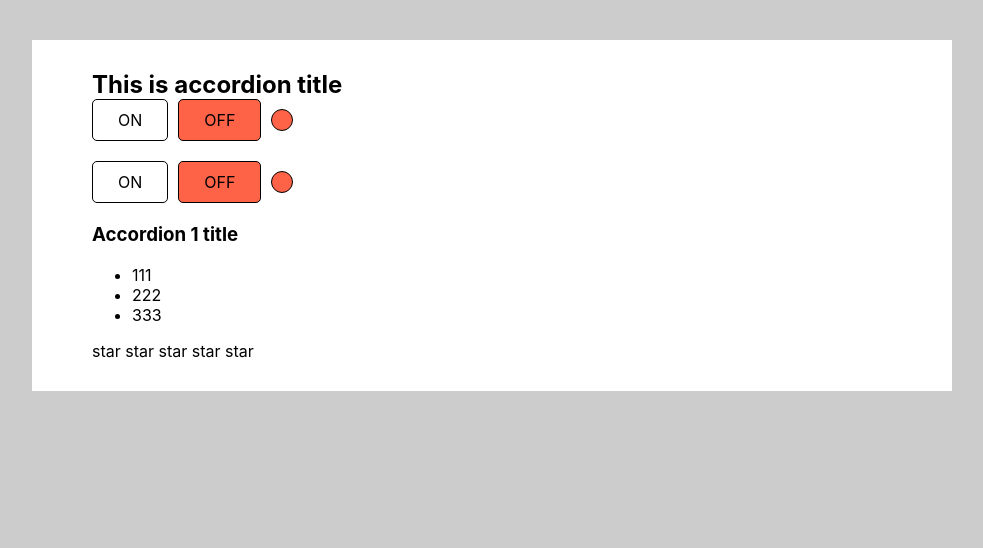
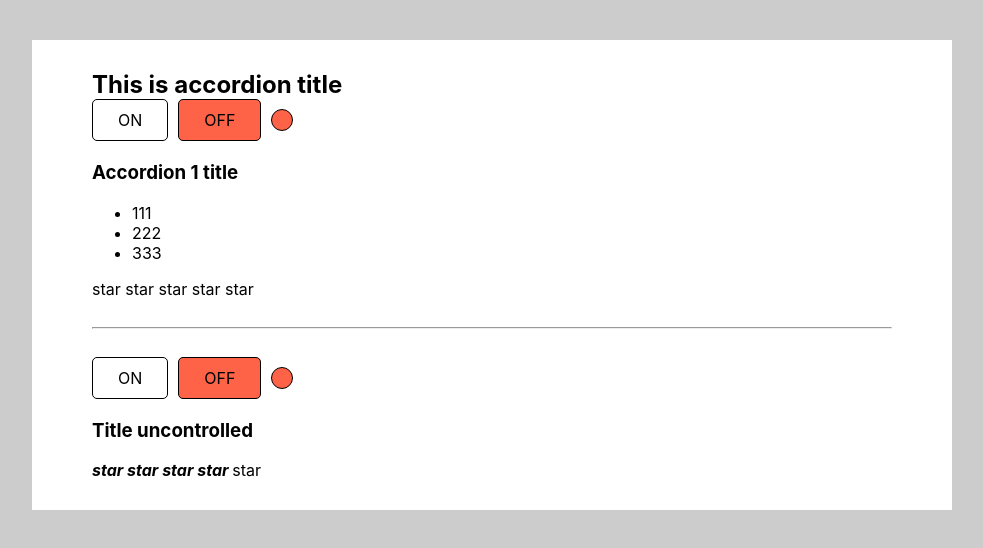
Before and after one commit to Odinokun/react-in-great-detail, a React (Create React App) app: page / in a window 1280 px wide. Shown: the top 548 px of the page, without its empty margins (148-1131 px from the left). Built offline with nearby package versions, Linux system fonts and the light colour scheme.

Commit message:
did all fixes

```diff
--- a/src/App.tsx
+++ b/src/App.tsx
@@ -1,31 +1,36 @@
 import React, {useState} from 'react';
 import './App.css';
-import {OnOff} from "./components/OnOff/OnOff";
 import {Rating, RatingValueType} from "./components/Rating/Rating";
 import {Accordion} from "./components/Accordion/Accordion";
+import {OnOff} from "./components/OnOff/OnOff";
 import {UncontrolledOnOff} from "./components/UncontrolledOnOff/UncontrolledOnOff";
+import {UncontrolledAccordion} from "./components/UncontrolledAccordion/UncontrolledAccordion";
+import {UncontrolledRating} from "./components/UncontrolledRating/UncontrolledRating";
 
 function App() {
 
     const [ratingValue, setRatingValue] = useState<RatingValueType>(0);
     const [accordionCollapsed, setAccordionCollapsed] = useState<boolean>(false)
-    const [on, setOn] = useState(false);
+    const [switchOn, setSwitchOn] = useState<boolean>(false);
 
     return (
         <div className="App">
             <PageTitle title={'This is accordion title'}/>
-            <OnOff on={setOn} onValue={on}/>
-            <UncontrolledOnOff />
-
-            {/*<UncontrolledAccordion titleValue={'Title uncontrolled'}/>*/}
-            {/*<UncontrolledRating />*/}
-
+            <OnOff on={switchOn} onchange={(on) => {
+                setSwitchOn(on)
+            }}/>
             <Accordion
                 titleValue={'Accordion 1 title'}
                 collapsed={accordionCollapsed}
                 onchange={() => setAccordionCollapsed(!accordionCollapsed)}
             />
             <Rating value={ratingValue} onclick={setRatingValue}/>
+            <br/>
+            <hr/>
+            <br/>
+            <UncontrolledOnOff />
+            <UncontrolledAccordion titleValue={'Title uncontrolled'}/>
+            <UncontrolledRating />
         </div>
     );
 }
--- a/src/components/OnOff/OnOff.tsx
+++ b/src/components/OnOff/OnOff.tsx
@@ -1,8 +1,8 @@
 import React from "react";
 
 type PropsType = {
-    on: (value: boolean) => void
-    onValue: boolean
+    on: boolean
+    onchange: (value: boolean)=>void
 }
 
 export const OnOff = (props: PropsType) => {
@@ -17,7 +17,7 @@ export const OnOff = (props: PropsType) => {
         marginRight: '10px',
         padding: '10px 25px',
         cursor: 'pointer',
-        background: props.onValue ? 'green' : 'white'
+        background: props.on ? 'green' : 'white'
     }
     const offStyle = {
         borderRadius: '5px',
@@ -25,20 +25,20 @@ export const OnOff = (props: PropsType) => {
         marginRight: '10px',
         padding: '10px 25px',
         cursor: 'pointer',
-        background: props.onValue ? 'white' : 'tomato'
+        background: props.on ? 'white' : 'tomato'
     }
     const indicatorStyle = {
         width: '20px',
         height: '20px',
         borderRadius: '50%',
         border: '1px solid #000',
-        background: props.onValue ? 'green' : 'tomato'
+        background: props.on ? 'green' : 'tomato'
     }
 
     return (
         <div style={wrapStyle}>
-            <div style={onStyle} onClick={()=>props.on(true)}>ON</div>
-            <div style={offStyle} onClick={()=>props.on(false)}>OFF</div>
+            <div style={onStyle} onClick={()=>props.onchange(true)}>ON</div>
+            <div style={offStyle} onClick={()=>props.onchange(false)}>OFF</div>
             <div style={indicatorStyle}> </div>
         </div>
     )
```
